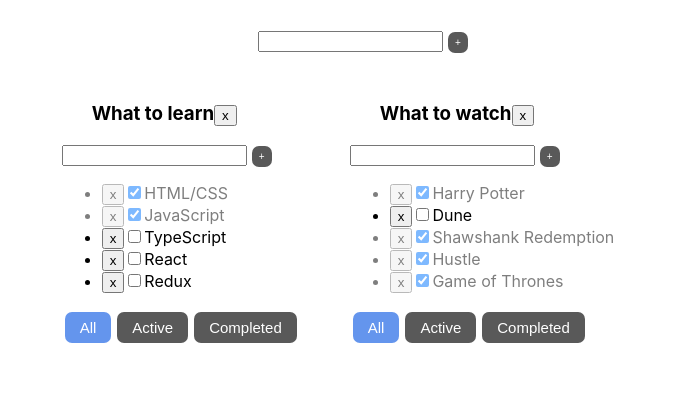
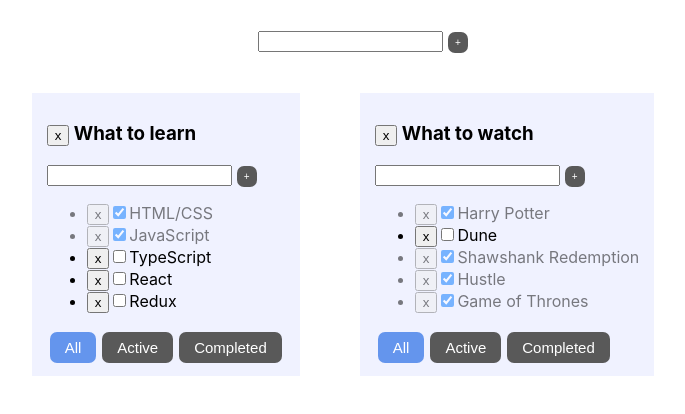
Before and after one commit to Tumelya/todolist, a React (Create React App) app: page / in a window 1280 px wide. Shown: the top 414 px of the page, without its empty margins (277-962 px from the left). Built offline with nearby package versions, Linux system fonts and the light colour scheme.

Commit message:
feat: add a background-color for todolists

```diff
--- a/src/App.css
+++ b/src/App.css
@@ -3,18 +3,25 @@
     display: flex;
     justify-content: center;
 }
+
 .App {
     padding: 30px;
     display: flex;
     justify-content: center;
+    flex-wrap: wrap;
 }
 
 .App > div {
     margin-right: 50px;
 }
 
-.todo h3{
-  margin-left: 30px;
+.todo h3 {
+    /*margin-left: 30px;*/
+}
+.todo {
+    background-color: #f0f2ff;
+    padding: 10px 15px;
+    margin: 10px;
 }
 
 .error {
@@ -47,6 +54,7 @@
     margin: 3px;
     font-size: 15px;
 }
+
 .plusButton {
     background-color: #595959;
     padding: 5px 7px;
@@ -57,6 +65,7 @@
 .priorityButton:hover, .plusButton:hover {
     background-color: #383838;
 }
+
 .plusButton:active {
     background-color: cornflowerblue;
 }
--- a/src/components/Todolist.tsx
+++ b/src/components/Todolist.tsx
@@ -35,8 +35,9 @@ export function Todolist(props: PropsType) {
 
     return (
         <div className="todo">
-            <h3>{props.title}
+            <h3>
                 <button onClick={removeTodolist}>x</button>
+                {"   " + props.title}
             </h3>
             <AddItemForm addItem={addItem}/>
             <ul>
```
Lines whose indentation alone changed are shown as unchanged.
